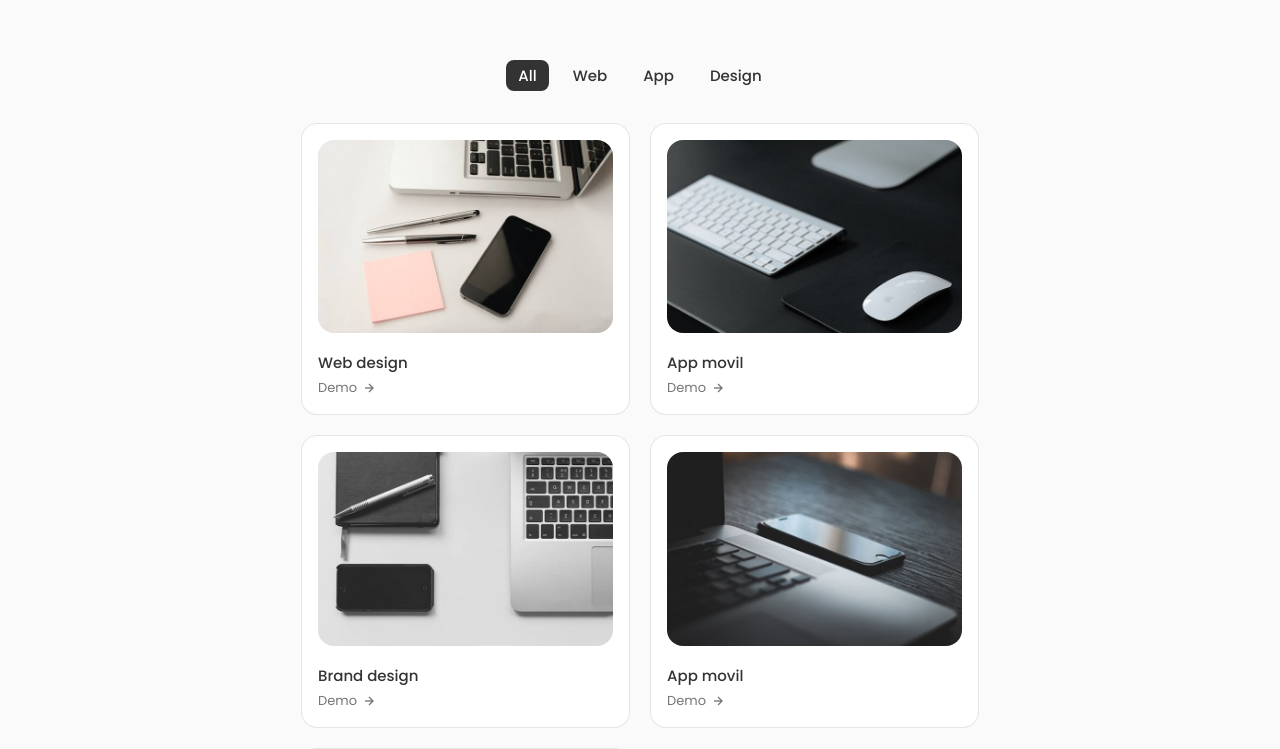
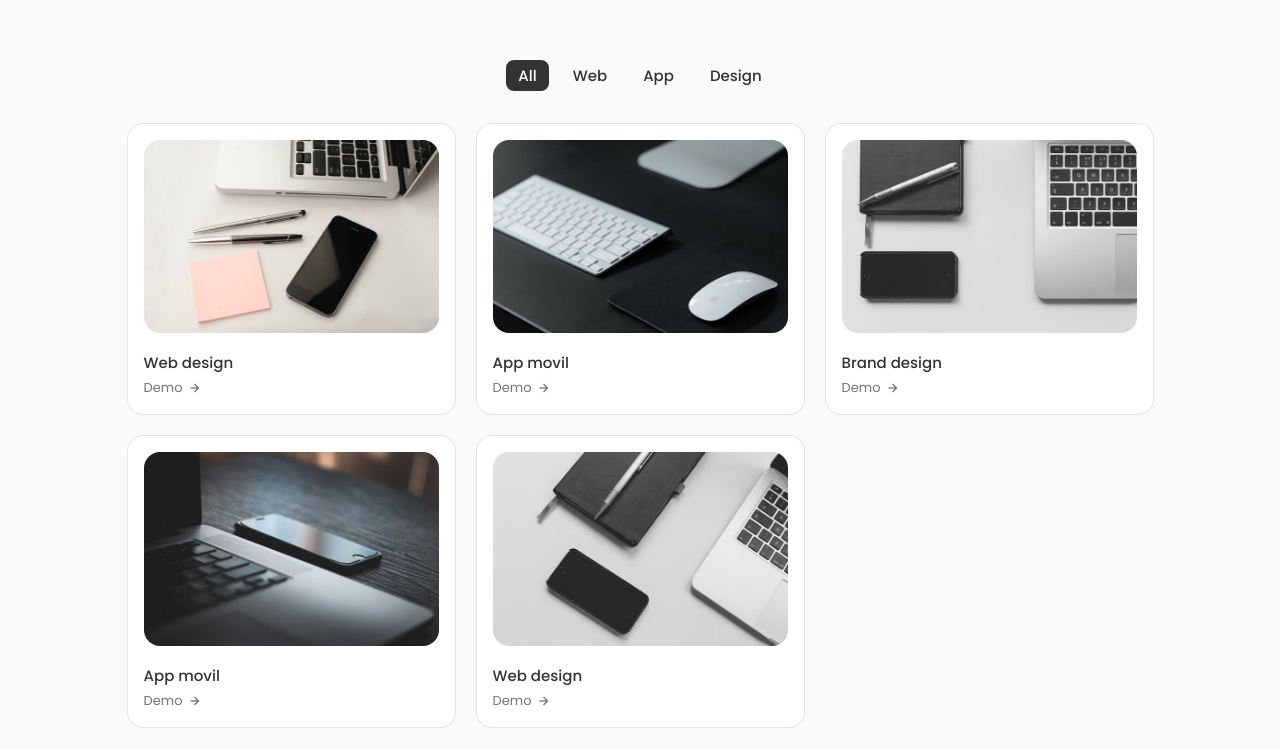
Before and after one commit to Dhananjoy333/My-Portfolio-Website, a React (Vite) app in the folder Personal-Portfolio/: page / in a window 1280 px wide. Shown: the part 3900-4649 px from the top of the page. Built offline with nearby package versions, Linux system fonts and the light colour scheme.

Commit message:
new changes

```diff
--- a/Personal-Portfolio/src/Components/Projects/projects.css
+++ b/Personal-Portfolio/src/Components/Projects/projects.css
@@ -92,6 +92,9 @@
 
 /* For large devices */
 @media screen and (max-width: 1600px) {
+    .work__container{
+        grid-template-columns: repeat(3,max-content);
+    }
     .work{
         height: 100vh;
     }
```
